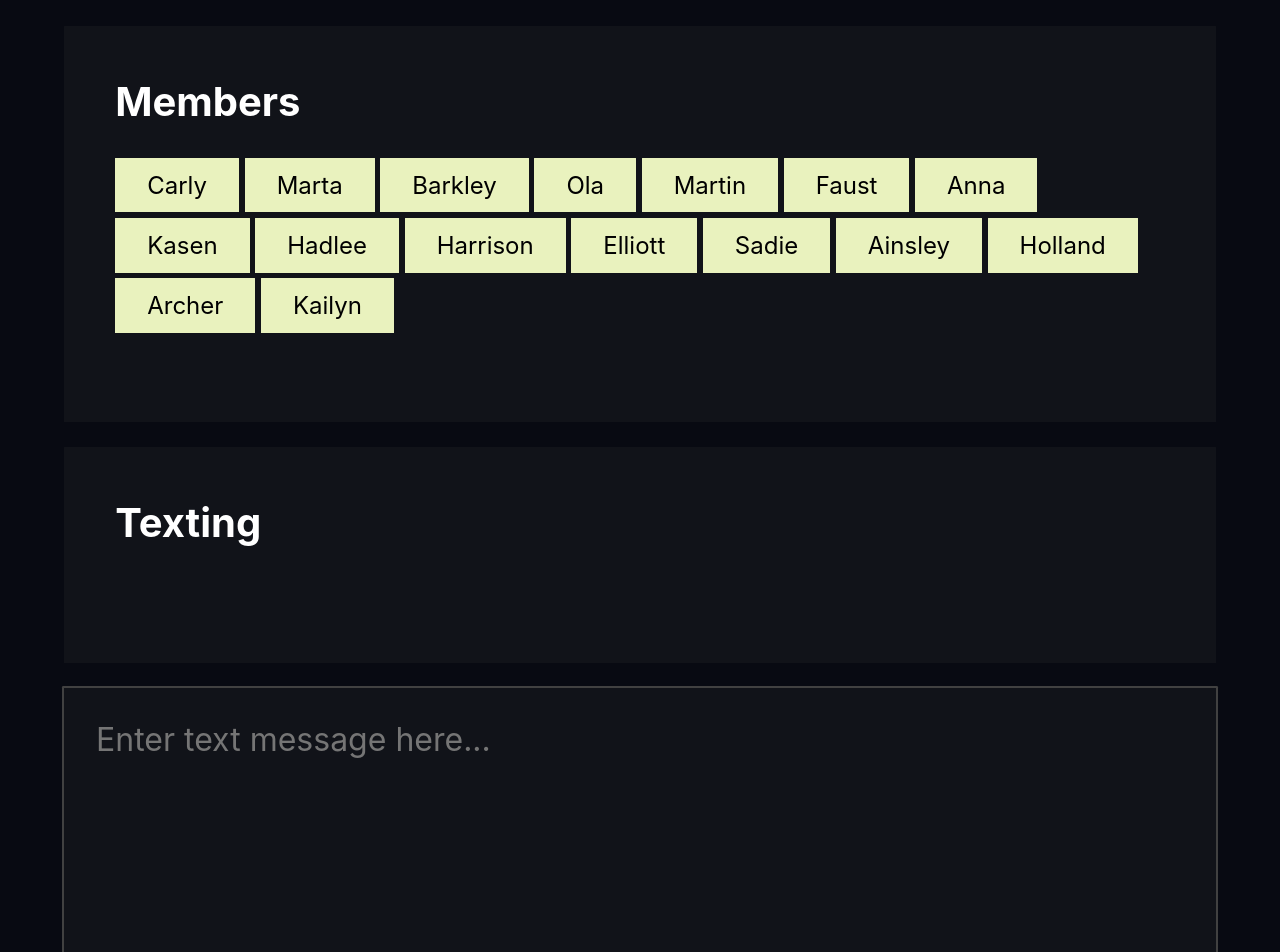
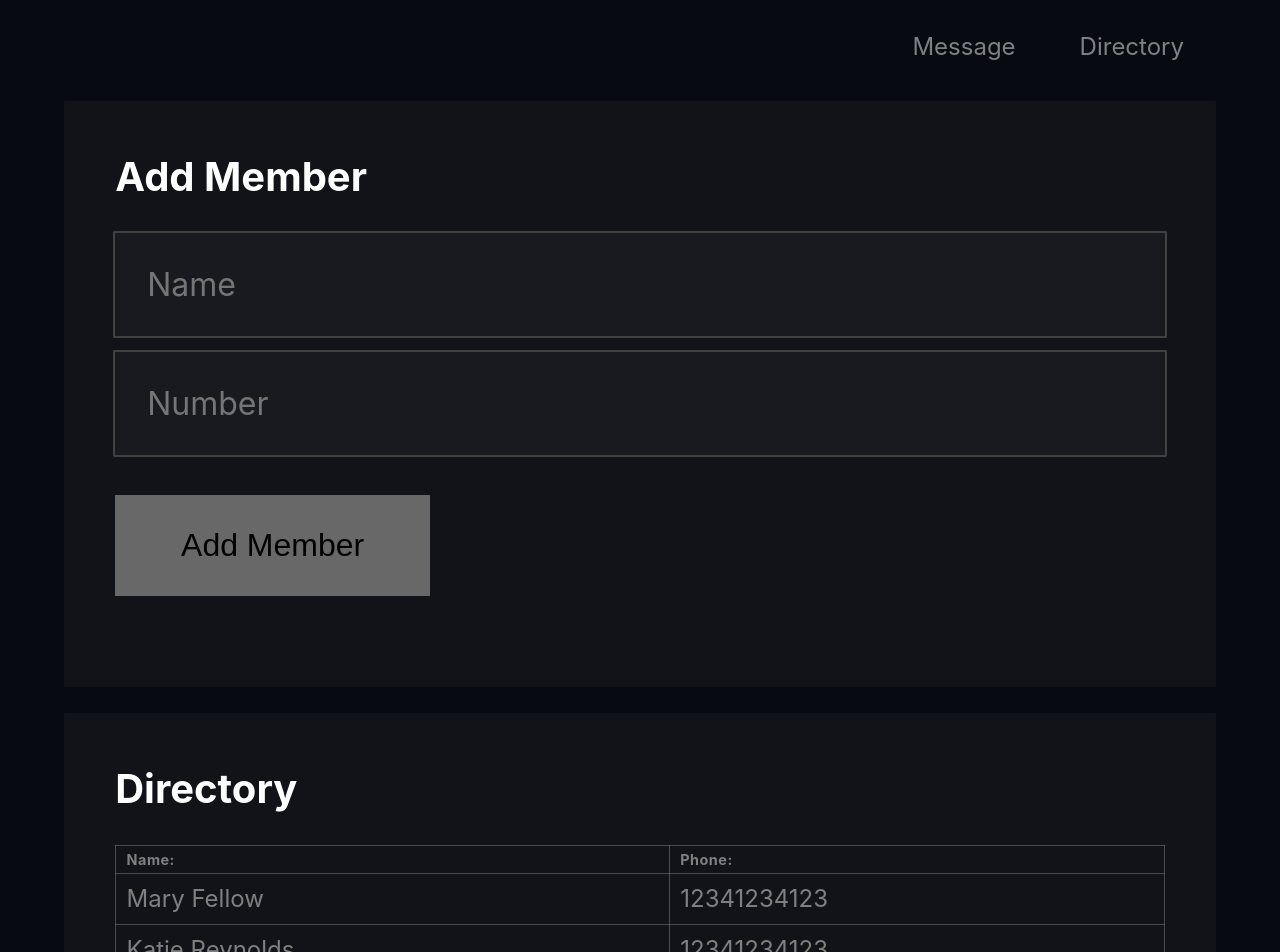
Before and after one commit to wtype/group-texting, a Vue app in the folder client/: page /directory in a window 1280 px wide. Shown: the top 952 px of the page. Built offline with nearby package versions, Linux system fonts and the light colour scheme.

Commit message:
Added routing, directory, and form for adding members.

```diff
--- a/client/package.json
+++ b/client/package.json
@@ -9,7 +9,8 @@
   },
   "dependencies": {
     "core-js": "^3.6.4",
-    "vue": "^2.6.11"
+    "vue": "^2.6.11",
+    "vue-router": "^3.1.6"
   },
   "devDependencies": {
     "@vue/cli-plugin-babel": "~4.2.0",
--- a/client/src/App.vue
+++ b/client/src/App.vue
@@ -1,65 +1,23 @@
 <template>
-  <main id="app">
-    <Members :members="members" @addMember="addMember" />
-    <Texting :membersToText="membersToText" @removeMember="removeMember" />
-    <Message :membersToText="membersToText" @sendMessage="sendMessage" />
+  <main>
+    <header>
+      <nav>
+        <ul>
+          <li>
+            <router-link to="/">Message</router-link>
+          </li>
+          <li>
+            <router-link to="/directory">Directory</router-link>
+          </li>
+        </ul>
+      </nav>
+    </header>
+    <router-view></router-view>
   </main>
 </template>
 
 <script>
-import Members from "./components/Members";
-import Texting from "./components/Texting";
-import Message from "./components/Message";
-import { members } from "./allMembers";
-
-export default {
-  name: "App",
-  data() {
-    return {
-      members,
-      membersToText: []
-    };
-  },
-  components: {
-    Members,
-    Texting,
-    Message
-  },
-  methods: {
-    addMember(member) {
-      if (this.membersToText.includes(member)) {
-        console.log("already added", member.name, "to the text");
-        return;
-      }
-      this.membersToText.push(member);
-    },
-    removeMember(member) {
-      const index = this.membersToText.indexOf(member);
-      this.membersToText.splice(index, 1);
-    },
-    sendMessage(message) {
-      const url = "http://localhost:9090/send";
-
-      const payload = {
-        message,
-        members: this.membersToText
-      };
-
-      fetch(url, {
-        method: "POST",
-        body: JSON.stringify(payload),
-        headers: {
-          "content-type": "application/json"
-        }
-      })
-        .then(() => {})
-        .catch(err => console.log(err));
-
-      this.membersToText.forEach(member => (member.addedToText = false));
-      this.membersToText = [];
-    }
-  }
-};
+export default {};
 </script>
 
 <style>
@@ -78,21 +36,23 @@ export default {
   outline: none;
 }
 ::selection {
-  background: darkslategrey;
-  color: white;
+  background: rgb(152, 240, 255);
+  color: black;
 }
 body {
   font-family: -apple-system, BlinkMacSystemFont, system-ui, sans-serif;
-  padding: 5vw;
+  padding: 0 5vw 5vw 5vw;
   background: rgb(8, 10, 18);
-  margin: auto;
+  margin: 0 auto;
   max-width: 1500px;
+  overflow-x: hidden;
 }
 section {
   background: rgba(70, 70, 70, 0.15);
   margin-top: 4vw;
   padding: 4vw;
   border-radius: 0.02rem;
+  position: relative;
 }
 h1 {
   color: white;
@@ -113,6 +73,42 @@ li {
   cursor: pointer;
   transition: 110ms ease;
 }
+header ul {
+  justify-content: flex-end;
+}
+header ul li {
+  padding: 0;
+  margin: 0;
+  margin-bottom: 0.5rem;
+}
+header ul li a {
+  transition: 110ms ease;
+  padding: 2rem;
+  text-decoration: none;
+  color: rgb(128, 128, 128);
+}
+header ul li a:hover {
+  color: white;
+  background: rgba(70, 70, 70, 0.15);
+  box-shadow: 0px 0px 0px 3px rgba(40, 40, 40, 0.35);
+}
+.little {
+  border-radius: 0.02rem;
+  font-size: 1rem;
+  padding: 0.25rem 1rem;
+  position: absolute;
+  right: 0.68rem;
+  bottom: 0.68rem;
+  background: rgba(70, 70, 70, 0.35);
+  border: none;
+  color: rgb(128, 128, 128);
+  filter: brightness(1.5);
+  cursor: pointer;
+  transition: 110ms ease;
+}
+.little:hover {
+  filter: brightness(2);
+}
 @media (min-width: 1200px) {
   body {
     padding: 0 5vw;
@@ -125,5 +121,8 @@ li {
   :root {
     font-size: 11px;
   }
+  button {
+    font-size: 1.5rem;
+  }
 }
 </style>
--- /dev/null
+++ b/client/src/components/AddMember.vue
@@ -0,0 +1,81 @@
+<template>
+  <section>
+    <h1>Add Member</h1>
+    <form>
+      <input name="name" v-model="name" type="text" placeholder="Name" maxlength="50" required />
+      <input
+        name="phone"
+        v-model="phone"
+        type="text"
+        placeholder="Number"
+        maxlength="10"
+        minlength="10"
+        required
+      />
+      <button>Add Member</button>
+    </form>
+  </section>
+</template>
+
+<script>
+export default {
+  data() {
+    return {
+      name: "",
+      phone: ""
+    };
+  },
+  watch: {
+    name(value) {
+      this.$emit("nameChanged", value);
+    },
+    phone(value) {
+      this.$emit("phoneChanged", value);
+    }
+  },
+  methods: {}
+};
+</script>
+
+<style scoped>
+form {
+  margin-top: 1rem;
+  display: flex;
+  flex-direction: column;
+}
+input {
+  margin-top: 1rem;
+  font-family: inherit;
+  font-size: 2rem;
+  color: white;
+  border: none;
+  background: rgba(70, 70, 70, 0.15);
+  box-shadow: 0px 0px 0px 2px rgb(65, 65, 65);
+  padding: 1em;
+  width: 100%;
+  border-radius: 0.02rem;
+  transition: 110ms ease;
+}
+button {
+  cursor: pointer;
+  background: rgb(104, 104, 104);
+  border: none;
+  font-size: 2rem;
+  padding: 2rem 3rem;
+  margin-top: 2.5rem;
+  margin-bottom: 2.5rem;
+  border-radius: 0.02rem;
+  transition: 110ms ease;
+}
+button:hover {
+  background: rgb(122, 204, 255);
+}
+@media (min-width: 960px) {
+  form {
+    justify-content: flex-end;
+  }
+  button {
+    width: 30%;
+  }
+}
+</style>
--- /dev/null
+++ b/client/src/components/Directory.vue
@@ -0,0 +1,78 @@
+<template>
+  <div>
+    <AddMember @nameChanged="nameChanged" @phoneChanged="phoneChanged" />
+    <section>
+      <h1>Directory</h1>
+      <table>
+        <tr>
+          <th>Name</th>
+          <th>Phone</th>
+        </tr>
+        <tr v-if="name.length > 0 || phone.length > 0">
+          <td>{{name}}</td>
+          <td>{{phone}}</td>
+        </tr>
+        <tr>
+          <td>Mary Fellow</td>
+          <td>12341234123</td>
+        </tr>
+        <tr>
+          <td>Katie Reynolds</td>
+          <td>12341234123</td>
+        </tr>
+      </table>
+    </section>
+  </div>
+</template>
+
+<script>
+import AddMember from "./AddMember";
+
+export default {
+  data() {
+    return {
+      name: "",
+      phone: ""
+    };
+  },
+  components: { AddMember },
+  methods: {
+    nameChanged(value) {
+      this.name = value;
+    },
+    phoneChanged(value) {
+      this.phone = value;
+    }
+  }
+};
+</script>
+
+<style scoped>
+table {
+  margin-top: 2rem;
+  width: 100%;
+  color: rgb(128, 128, 128);
+  border-collapse: collapse;
+  cursor: default;
+}
+th,
+td,
+tr {
+  padding: 0.65rem;
+  text-align: left;
+  font-size: 1.5rem;
+  border: 1.5px solid rgb(128, 128, 128, 0.5);
+}
+th {
+  padding: 0.3rem 0.65rem;
+  font-size: 0.9rem;
+  letter-spacing: 0.5px;
+}
+th:after {
+  content: ":";
+}
+tr:hover :not(th) {
+  color: white;
+  background: rgba(40, 40, 40, 0.65);
+}
+</style>
--- /dev/null
+++ b/client/src/components/Main.vue
@@ -0,0 +1,76 @@
+<template>
+  <div id="app">
+    <Members :members="members" @addMember="addMember" />
+    <Texting :membersToText="membersToText" @removeMember="removeMember" @removeAll="removeAll" />
+    <Message :membersToText="membersToText" @sendMessage="sendMessage" />
+  </div>
+</template>
+
+<script>
+import Members from "./Members";
+import Texting from "./Texting";
+import Message from "./Message";
+import { members } from "../allMembers";
+
+export default {
+  name: "App",
+  data() {
+    return {
+      members,
+      membersToText: []
+    };
+  },
+  components: {
+    Members,
+    Texting,
+    Message
+  },
+  methods: {
+    addMember(member) {
+      if (this.membersToText.includes(member)) {
+        return;
+      }
+      this.membersToText.push(member);
+    },
+    removeMember(member) {
+      const index = this.membersToText.indexOf(member);
+      this.membersToText.splice(index, 1);
+    },
+    addAll() {
+      this.members.forEach(member => {
+        this.membersToText.push(member);
+      });
+    },
+    removeAll() {
+      this.membersToText.forEach(member => {
+        member.addedToText = false;
+      });
+      this.membersToText.splice(0, this.membersToText.length);
+    },
+    sendMessage(message) {
+      const url = "http://localhost:9090/send";
+
+      const payload = {
+        message,
+        members: this.membersToText
+      };
+
+      fetch(url, {
+        method: "POST",
+        body: JSON.stringify(payload),
+        headers: {
+          "content-type": "application/json"
+        }
+      })
+        .then(() => {})
+        .catch(err => console.log(err));
+
+      this.membersToText.forEach(member => (member.addedToText = false));
+      this.membersToText = [];
+    }
+  }
+};
+</script>
+
+<style>
+</style>
--- a/client/src/components/Members.vue
+++ b/client/src/components/Members.vue
@@ -9,6 +9,7 @@
         @click="addMemberToText(member)"
       >{{member.name}}</li>
     </ul>
+    <button class="little" @click="addAll">Add all</button>
   </section>
 </template>
 
@@ -22,6 +23,12 @@ export default {
     addMemberToText(member) {
       this.$emit("addMember", member);
       member.addedToText = true;
+    },
+    addAll() {
+      this.members.forEach(member => {
+        this.addMemberToText(member);
+        member.addedToText = true;
+      });
     }
   }
 };
--- a/client/src/components/Message.vue
+++ b/client/src/components/Message.vue
@@ -71,7 +71,8 @@ button {
   border: none;
   font-size: 2rem;
   padding: 2rem 3rem;
-  margin-top: 4vw;
+  margin-top: 2.5rem;
+  margin-bottom: 2.5rem;
   border-radius: 0.02rem;
   transition: 110ms ease;
 }
--- a/client/src/components/Texting.vue
+++ b/client/src/components/Texting.vue
@@ -8,6 +8,7 @@
         @click="removeMember(member)"
       >{{member.name}}</li>
     </ul>
+    <button class="little" @click="$emit('removeAll')">Remove all</button>
   </section>
 </template>
 
--- a/client/src/main.js
+++ b/client/src/main.js
@@ -1,8 +1,32 @@
 import Vue from 'vue'
-import App from './App.vue'
+import Router from 'vue-router';
+
+Vue.use(Router);
+
+import App from './App.vue';
+import Main from './components/Main.vue'
+import Directory from './components/Directory.vue';
+
+const routes = [
+  {
+    path: '/',
+    component: Main,
+  },
+  {
+    path: '/directory',
+    component: Directory,
+  }
+];
+
+const router = new Router({
+  mode: 'history',
+  routes
+});
 
 Vue.config.productionTip = false
 
 new Vue({
-  render: h => h(App),
-}).$mount('#app')
+  el: '#app',
+  router,
+  render: h => h(App)
+});
```
Also changed, not shown: 2 other files (tests, documents, lock files or other folders).
